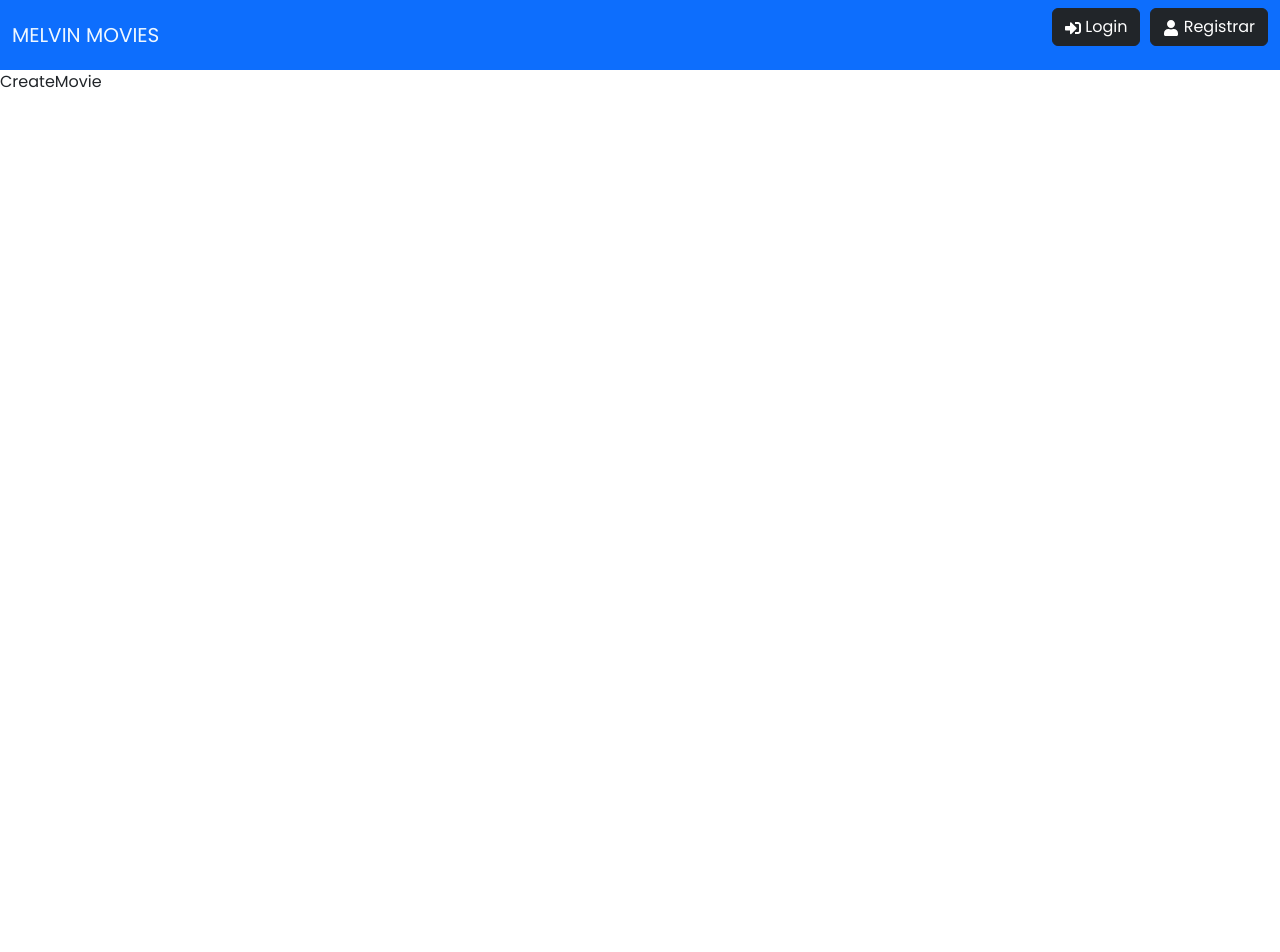
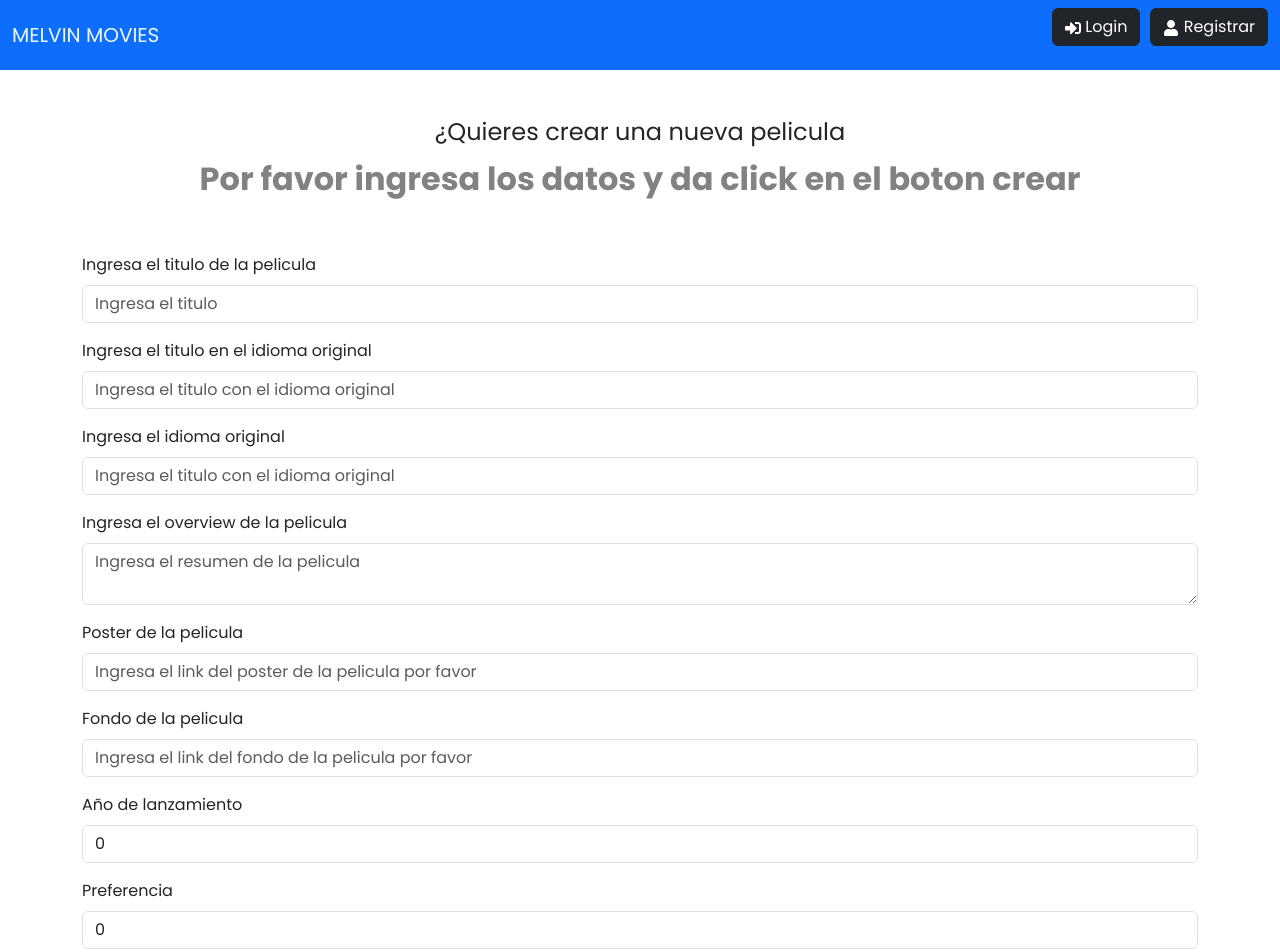
Before and after one commit to melvin1207/FORNTEND_MELVINMOVIES, a React (Vite) app: page /createMovie in a window 1280 px wide. Shown: the top 952 px of the page. Before the commit the page ends 800 px from the top, so only its background shows below. Built offline with nearby package versions, Linux system fonts and the light colour scheme.

Commit message:
proyecto finalizado, falta revision y agregar peliculas

```diff
--- a/src/App.jsx
+++ b/src/App.jsx
@@ -6,7 +6,6 @@ import Login from "./pages/Login"
 import Register from "./pages/Register"
 import Header from "./components/Header"
 import UpdateUser from "./pages/UpdateUser"
-import UpdateMovies from "./pages/UpdateMovies"
 import CreateMovie from "./pages/CreateMovie"
 
 function App() {
@@ -20,7 +19,6 @@ function App() {
             <Route path='/login' element={<Login />} />
             <Route path='/register' element={<Register />} />
             <Route path='/updateUser' element={<UpdateUser/>}/>
-            <Route path='/updateMovies' element={<UpdateMovies/>}/>
             <Route path='/createMovie' element={<CreateMovie/>}/>
           </Routes>
         </div>
--- a/src/components/Header.jsx
+++ b/src/components/Header.jsx
@@ -30,14 +30,6 @@ const Header = () => {
                     <Link to='/createMovie'>
                       <button type="button" className="btn btn-dark">
                         <FaPlus/> Añadir una pelicula
-                      </button>
-                    </Link>
-                  </li>
-
-                  <li>
-                    <Link to='/updateMovies'>
-                      <button type="button" className="btn btn-dark">
-                        <FaFilm/> Actualizar Peliculas
                       </button>
                     </Link>
                   </li>
--- a/src/features/auth/authSlice.js
+++ b/src/features/auth/authSlice.js
@@ -101,7 +101,7 @@ export const authSlice = createSlice({
       .addCase(updateUser.pending, (state) => {
         state.isLoading = true
       })
-      .addCase(updateUser.fulfilled, (state) => {
+      .addCase(updateUser.fulfilled, (state, action) => {
         state.isLoading = false
         state.isSuccess = true
       })
--- a/src/features/movies/moviesService.js
+++ b/src/features/movies/moviesService.js
@@ -3,16 +3,32 @@ import axios from "axios"
 const API_URL = 'https://backend-melvinmovies.onrender.com/api/movies/'
 
 //Crear una pelicula
-const crearMovie = async (movieData, token) => {
-  const  config = {
+const createMovie = async (movieData, token) => {
+  const config = {
     headers: {
       Authorization: `Bearer ${token}`
-     }
-   }
+    }
+  }
 
-   const response = await axios.post(API_URL, movieData, config)
+  const response = await axios.post(API_URL, movieData, config)
+  return response.data
+}
 
-   return response.data
+//Actualizar una pelicula
+const updateMovie = async (id, movieData, token) => {
+  return (await axios({ method: 'patch', url: API_URL + 'update/' + id, headers: { 'Authorization': `Bearer ${token}` }, data: movieData})).data
+}
+
+//Get peliculas
+const getMovie = async (id, token) => {
+  const config ={
+    headers: {
+      Authorization: `Bearer ${token}`
+    }
+  }
+
+  const response = await axios.get(API_URL + id, config)
+  return response.data
 }
 
 //Get peliculas
@@ -37,7 +53,7 @@ const updateMovieDislikes = async (id, token) => {
   return (await axios({ method: 'patch', url: API_URL + 'dislike/' + id, headers: { 'Authorization': `Bearer ${token}` } })).data
 }
 
-//Get peliculas
+//Delete peliculas
 const deleteMovie = async (id, token) => {
   const config ={
     headers: {
@@ -51,12 +67,15 @@ const deleteMovie = async (id, token) => {
 
 
 
+
 const movieService = {
-  crearMovie,
+  createMovie,
+  updateMovie,
+  getMovie,
   getMovies,
   updateMovieLikes,
   deleteMovie,
-  updateMovieDislikes
+  updateMovieDislikes,
 }
 
 export default movieService
--- a/src/pages/CreateMovie.jsx
+++ b/src/pages/CreateMovie.jsx
@@ -1,8 +1,174 @@
-import React from 'react'
+import { useSelector, useDispatch } from 'react-redux'
+import { toast } from 'react-toastify'
+import { reset, createMovie } from '../features/movies/movieSlice'
+import Spinner from '../components/Spinner'
+import { useState } from 'react'
+
 
 const CreateMovie = () => {
+  const [formData, setFormData] = useState({
+    adult: false,
+    backdrop_path:'',
+    original_language:'',
+    original_title:'',
+    overview:'',
+    popularity: 0,
+    poster_path: '',
+    release_year: 0,
+    title: ''
+  })
+
+  const {adult,backdrop_path, original_language, original_title, overview, popularity, poster_path, release_year, title} = formData
+
+  const dispatch = useDispatch()
+
+  const { user, isLoading, isError, isSuccess, message } = useSelector((state) => state.auth)
+
+  const onChange = (e) => {
+    setFormData((prevState) =>({
+      ...prevState,
+      [e.target.name]: e.target.value
+    }))
+  }
+
+  const onSubmit = (e) => {
+    e.preventDefault()
+
+    const movieData = {
+      adult,backdrop_path, original_language, original_title, overview, popularity, poster_path, release_year, title
+    }
+    dispatch(createMovie(movieData))
+    toast.success('Pelicula nueva creada')
+    dispatch(reset())
+  }
+
+  if(isLoading){
+    return <Spinner/>
+  }
+
   return (
-    <div>CreateMovie</div>
+    <>
+      <section className="container py-5">
+        <section className="container header">
+          <h4>¿Quieres crear una nueva pelicula</h4>
+          <p>Por favor ingresa los datos y da click en el boton crear</p>
+        </section>
+
+        <form onSubmit={onSubmit}>
+          <div className="mb-3">
+            <label htmlFor="title" className="form-label">Ingresa el titulo de la pelicula</label>
+            <input
+              type="text"
+              className='form-control'
+              id='title'
+              name='title'
+              value={title}
+              placeholder="Ingresa el titulo"
+              onChange={onChange}
+            />
+          </div>
+
+          <div className="mb-3">
+            <label htmlFor="original_title" className="form-label">Ingresa el titulo en el idioma original</label>
+              <input
+                type="text"
+                className='form-control'
+                id='original_title'
+                name='original_title'
+                value={original_title}
+                placeholder="Ingresa el titulo con el idioma original"
+                onChange={onChange}
+              />
+          </div>
+
+          <div className="mb-3">
+            <label htmlFor="original_language" className="form-label">Ingresa el idioma original</label>
+              <input
+                type="text"
+                className='form-control'
+                id='original_language'
+                name='original_language'
+                value={original_language}
+                placeholder="Ingresa el titulo con el idioma original"
+                onChange={onChange}
+              />
+          </div>
+
+          <div className="mb-3">
+            <label htmlFor="overview" className="form-label">Ingresa el overview de la pelicula</label>
+              <textarea
+                type="text"
+                className='form-control'
+                id='overview'
+                name='overview'
+                value={overview}
+                placeholder="Ingresa el resumen de la pelicula"
+                onChange={onChange}
+              />
+          </div>
+
+          <div className="mb-3">
+            <label htmlFor="backdrop_path" className="form-label">Poster de la pelicula</label>
+              <input
+                type="text"
+                className='form-control'
+                id='backdrop_path'
+                name='backdrop_path'
+                value={backdrop_path}
+                placeholder="Ingresa el link del poster de la pelicula por favor"
+                onChange={onChange}
+              />
+          </div>
+
+          <div className="mb-3">
+            <label htmlFor="poster_path" className="form-label">Fondo de la pelicula</label>
+              <input
+                type="text"
+                className='form-control'
+                id='poster_path'
+                name='poster_path'
+                value={poster_path}
+                placeholder="Ingresa el link del fondo de la pelicula por favor"
+                onChange={onChange}
+              />
+          </div>
+
+          <div className="mb-3">
+            <label htmlFor="release_year" className="form-label">Año de lanzamiento</label>
+              <input
+                type="number"
+                className='form-control'
+                id='release_year'
+                name='release_year'
+                value={release_year}
+                placeholder="Ingresael año de lanzamiento de la pelicula"
+                onChange={onChange}
+              />
+          </div>
+
+          <div className="mb-3">
+            <label htmlFor="popularity" className="form-label">Preferencia</label>
+              <input
+                type="number"
+                className='form-control'
+                id='popularity'
+                name='popularity'
+                value={popularity}
+                placeholder="Del uno al 10 cuanto te gusta la pelicula"
+                onChange={onChange}
+              />
+          </div>
+
+          <label htmlFor="adult" className="form-label">Es para adultos?</label>
+          <select className="form-select" id="adult" name="adult" value={adult} onChange={onChange}>
+            <option value={true} >Si</option>
+            <option value={false}>No</option>
+          </select>
+
+          <button type="submit" className="btn btn-success my-3">Crear pelicula</button>
+        </form>
+      </section>
+    </>
   )
 }
 
--- a/src/pages/Register.jsx
+++ b/src/pages/Register.jsx
@@ -148,7 +148,7 @@ const Register = () => {
               />
           </div>
 
-          <select className="form-select" aria-label="Default select example" id="isAdmin" name="isAdmin" value={isAdmin} onChange={onChange}>
+          <select className="form-select" id="isAdmin" name="isAdmin" value={isAdmin} onChange={onChange}>
             <option value={true} >Si</option>
             <option value={false}>No</option>
           </select>
--- a/src/pages/UpdateMovies.jsx
+++ /dev/null
@@ -1,11 +0,0 @@
-import React from 'react'
-
-const UpdateMovies = () => {
-  return (
-    <div>
-
-    </div>
-  )
-}
-
-export default UpdateMovies
--- a/src/pages/UpdateUser.jsx
+++ b/src/pages/UpdateUser.jsx
@@ -13,6 +13,12 @@ const UpdateUser = () => {
     password:'',
     password2:'',
     phone: 0,
+  })
+
+  const [prevUserData, setPrevUserData] = useState({
+    first_name: '',
+    last_name:'',
+    phone: 0
   })
 
   const {first_name, last_name, password, password2, phone} = formData
@@ -39,14 +45,16 @@ const UpdateUser = () => {
         first_name, last_name, phone
       }
 
-      console.log(userData.phone)
+      setPrevUserData(userData)
+
+      console.log(prevUserData)
 
       if(userData.first_name === ''){
-        userData.first_name = user.first_name
+        userData.first_name = prevUserData.first_name
       } else if(userData.last_name === ''){
-        userData.last_name = user.last_name
+        userData.last_name = prevUserData.last_name
       } else if(userData.phone === 0 || userData.phone === ''){
-        userData.phone = user.phone
+        userData.phone = prevUserData.phone
       }
       toast.success('Perfil actualizado')
       dispatch(updateUser(userData, user._id))
```
Also changed, not shown: src/features/movies/movieSlice.js (+71 -0 lines).
